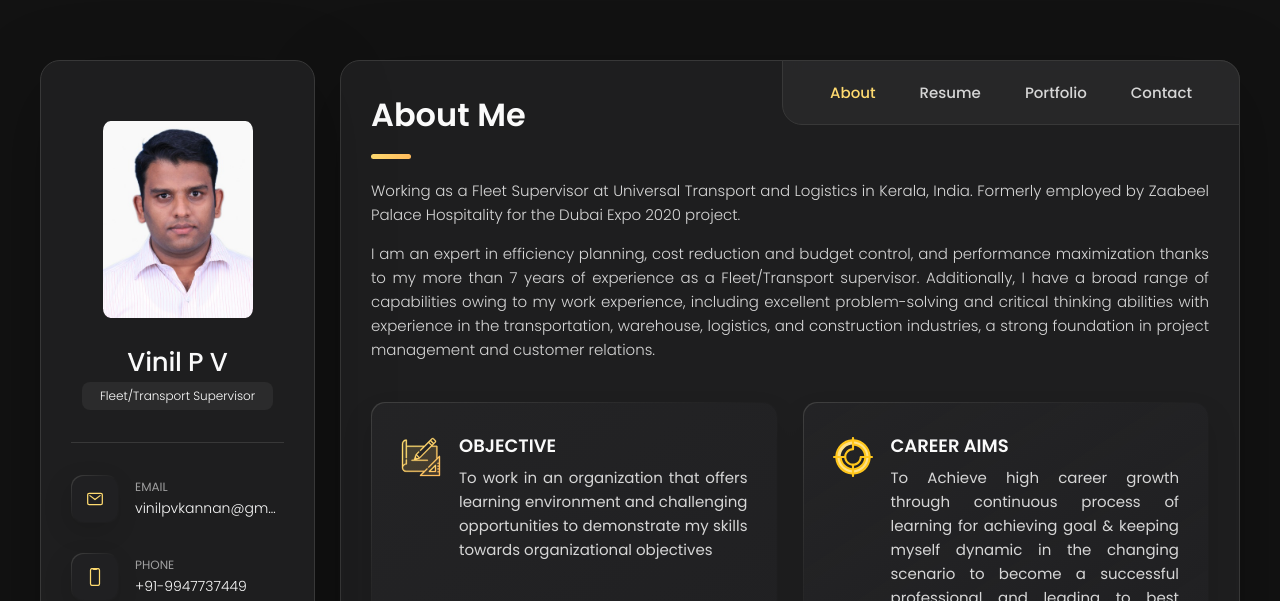
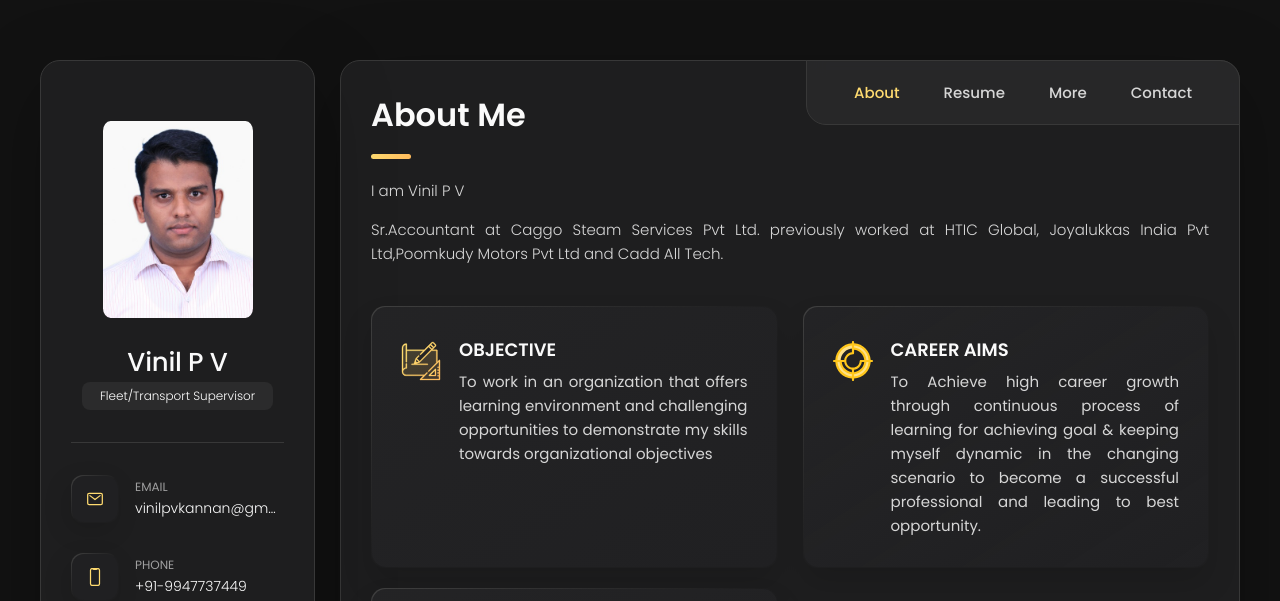
Before and after one commit to abhijithabhiakl/Vinil-portfolio, a plain HTML site: page index.html in a window 1280 px wide. Shown: the top 601 px of the page. Drawn offline with nearby package versions, Linux system fonts and the light colour scheme.

Commit message:
front page

```diff
--- a/assets/css/style.css
+++ b/assets/css/style.css
@@ -316,7 +316,7 @@ main {
 
 .sidebar {
   margin-bottom: 15px;
-  max-height: 112px;
+  max-height: 152px;
   overflow: hidden;
   transition: var(--transition-2);
 }
@@ -1335,7 +1335,7 @@ textarea.form-input::-webkit-resizer { display: none; }
    */
 
   .sidebar {
-    max-height: 180px;
+    max-height: 200px;
     margin-bottom: 30px;
   }
 
@@ -1837,7 +1837,7 @@ textarea.form-input::-webkit-resizer { display: none; }
     position: sticky;
     top: 60px;
     max-height: max-content;
-    height: 100%;
+    height: 120%;
     margin-bottom: 0;
     padding-top: 60px;
     z-index: 1;
--- a/index.html
+++ b/index.html
@@ -179,7 +179,7 @@
           </li>
 
           <li class="navbar-item">
-            <button class="navbar-link" data-nav-link>Portfolio</button>
+            <button class="navbar-link" data-nav-link>More</button>
           </li>
 
           <!-- <li class="navbar-item">
@@ -210,17 +210,13 @@
 
         <section class="about-text">
           <p>
-            Working as a Fleet Supervisor at Universal Transport and Logistics in Kerala, India. Formerly
-            employed by Zaabeel Palace Hospitality for the Dubai Expo 2020 project.
-          </p>
+            I am Vinil P V </p>
 
             <p>
-            I am an expert in efficiency planning, cost reduction and budget control, and performance
-            maximization thanks to my more than 7 years of experience as a Fleet/Transport supervisor.
-            Additionally, I have a broad range of capabilities owing to my work experience, including
-            excellent problem-solving and critical thinking abilities with experience in the transportation,
-            warehouse, logistics, and construction industries, a strong foundation in project management and customer relations.
+              Sr.Accountant at Caggo Steam Services Pvt Ltd. previously worked at HTIC Global,
+              Joyalukkas India Pvt Ltd,Poomkudy Motors Pvt Ltd and Cadd All Tech.
           </p>
+          <p></p>
         </section>
 
 
```
